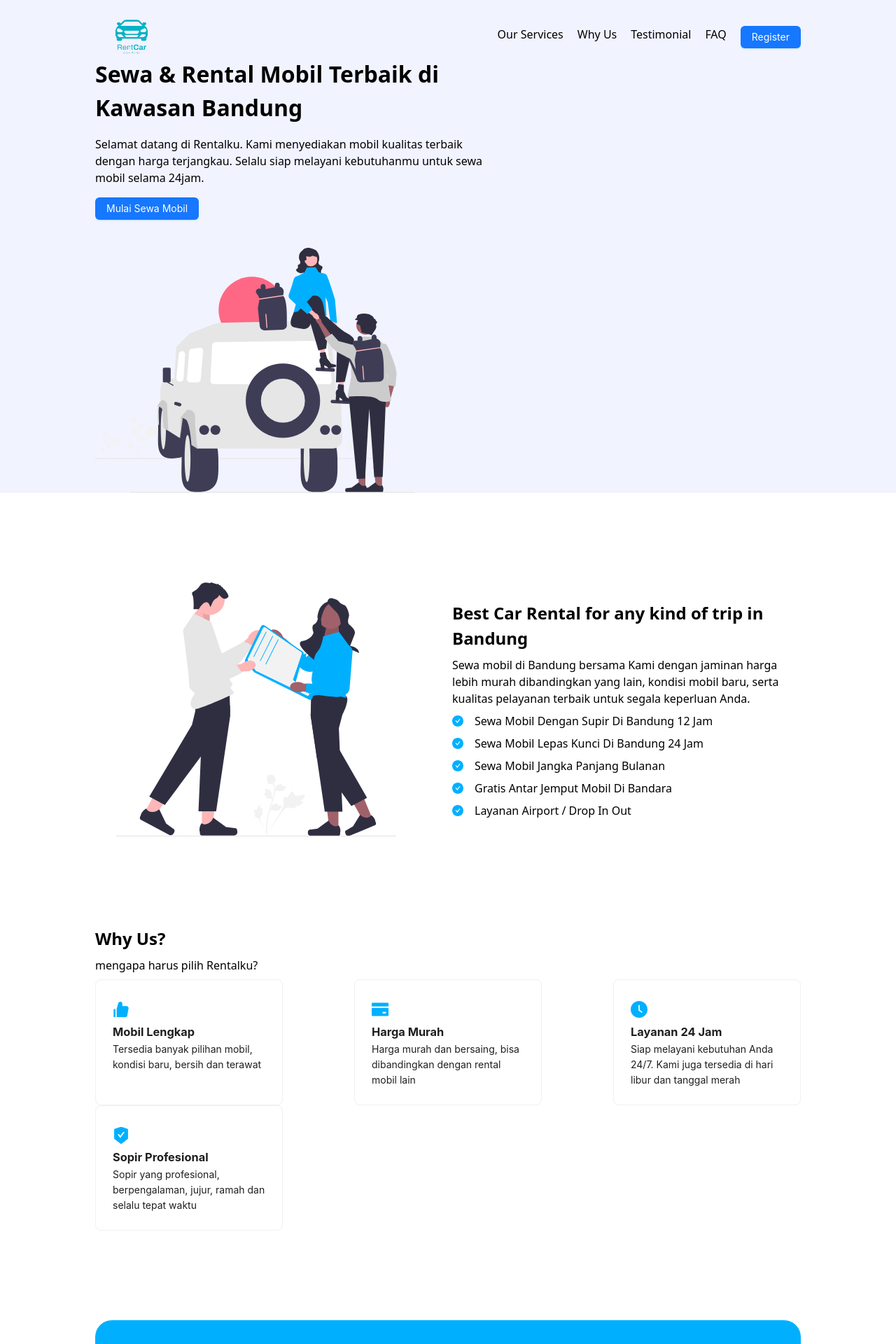
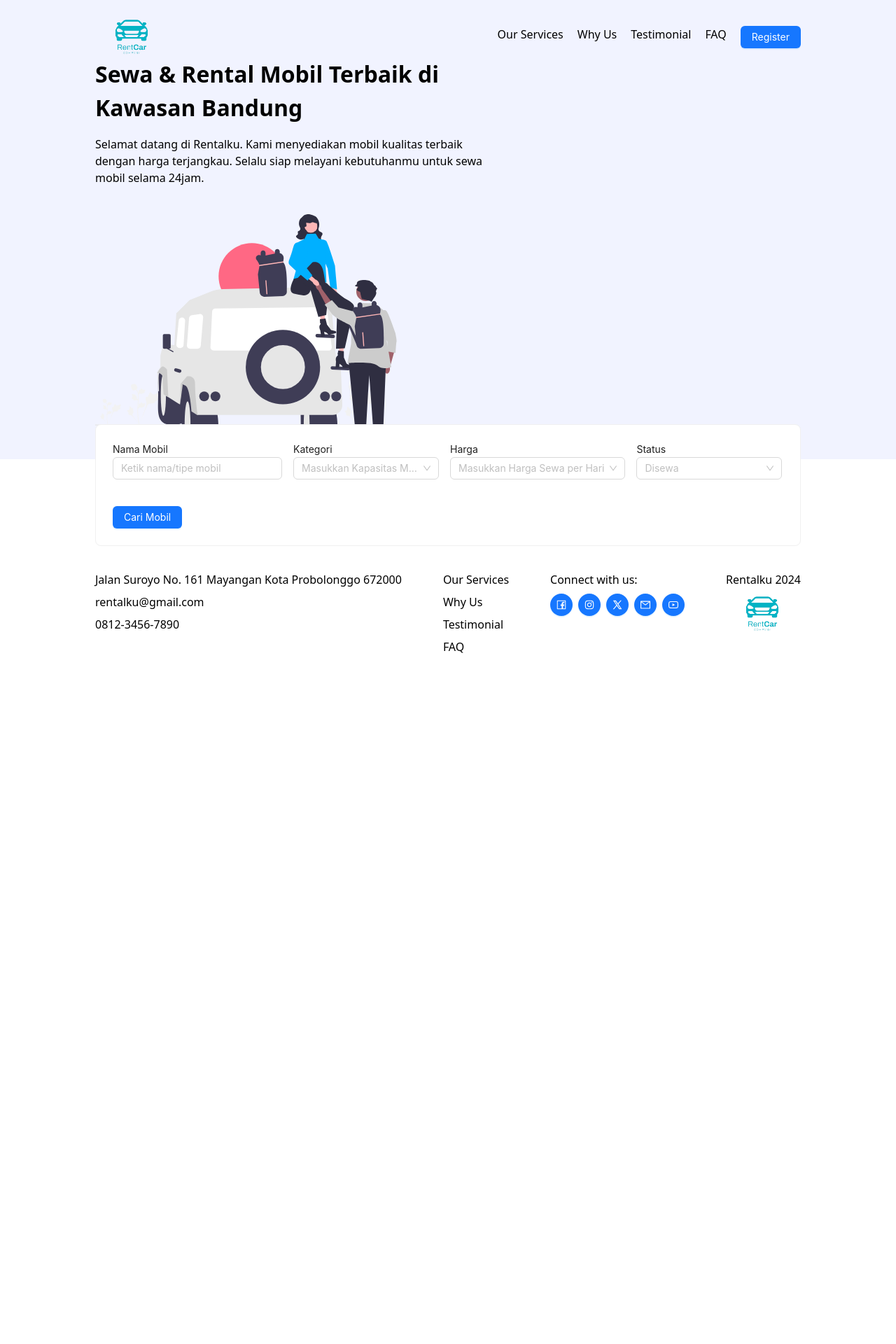
Before and after one commit to mirfanwebdev/rentalku, a React (Vite) app: page / in a window 1280 px wide. Shown: the top 1920 px of the page at 70% size. After the commit the page ends 976 px from the top, so only its background shows below. Built offline with nearby package versions, Linux system fonts and the light colour scheme.

Commit message:
add car search page

```diff
--- a/src/App.tsx
+++ b/src/App.tsx
@@ -3,33 +3,15 @@
 // import viteLogo from '/vite.svg'
 import './App.scss'
 import LandingPage from './pages/LandingPages'
+import SearchPage from './pages/SearchPage'
 
 function App() {
   // const [count, setCount] = useState(0)
 
   return (
     <>
-      <LandingPage/>
-      {/* <div>
-        <a href="https://vitejs.dev" target="_blank">
-          <img src={viteLogo} className="logo" alt="Vite logo" />
-        </a>
-        <a href="https://react.dev" target="_blank">
-          <img src={reactLogo} className="logo react" alt="React logo" />
-        </a>
-      </div>
-      <h1>Vite + React</h1>
-      <div className="card">
-        <button onClick={() => setCount((count) => count + 1)}>
-          count is {count}
-        </button>
-        <p>
-          Edit <code>src/App.tsx</code> and save to test HMR
-        </p>
-      </div>
-      <p className="read-the-docs">
-        Click on the Vite and React logos to learn more
-      </p> */}
+      {/* <LandingPage /> */}
+      <SearchPage/>
     </>
   )
 }
--- a/src/component/Footer.tsx
+++ b/src/component/Footer.tsx
@@ -3,7 +3,14 @@ import { ADDRESS, MENU_LIST } from "../lib/constant";
 import { FacebookOutlined, InstagramOutlined, XOutlined, MailOutlined, YoutubeOutlined } from "@ant-design/icons";
 import Logo from "./Logo";
 
-const socMedList = [
+interface SocialMedia {
+    id: number;
+    name: string;
+    link: string;
+    icon: JSX.Element;
+}
+
+const socMedList: SocialMedia[] = [
     {
         id: 1,
         name: 'facebook',
@@ -47,7 +54,7 @@ const Footer = () => {
             <Flex vertical gap='0.5rem'>
                 <p>Connect with us:</p>
                 <Space>
-                    {socMedList.map((item) => (
+                    {socMedList.map((item: SocialMedia) => (
                         <Button
                             type="primary"
                             shape="circle"
--- /dev/null
+++ b/src/component/Header.tsx
@@ -0,0 +1,21 @@
+import { Flex } from "antd";
+import Navbar from "./Navbar";
+
+interface HeaderProps {
+    children: JSX.Element
+}
+
+const Header = ({children}: HeaderProps) => {
+    return (
+        <>
+            <header style={{ backgroundColor: '#F1F3FF', position: 'relative', padding: '1.5rem 8.5rem 0  8.5rem'}}>
+                <Flex justify="space-between" align="center" wrap >
+                    <Navbar/>
+                </Flex>
+                {children}
+            </header>
+        </>
+    )
+}
+
+export default Header;
--- a/src/component/Hero.tsx
+++ b/src/component/Hero.tsx
@@ -1,7 +1,10 @@
-import { Button, Flex } from "antd";
+import { Flex } from "antd";
 import trip from '../assets/trip.svg'
 
-const Hero = () => {
+interface HeroProps {
+    children: JSX.Element;
+}
+const Hero = ({children}: HeroProps) => {
     return (
         <Flex justify="space-between" wrap gap={'2.5rem'}>
             <Flex vertical gap={'1rem'} justify="center" align="flex-start" style={{ maxWidth: '568px' }} >
@@ -10,7 +13,7 @@ const Hero = () => {
                     Selamat datang di Rentalku. Kami menyediakan mobil kualitas terbaik dengan harga terjangkau.
                     Selalu siap melayani kebutuhanmu untuk sewa mobil selama 24jam.
                 </p>
-                <Button type="primary">Mulai Sewa Mobil</Button>
+                {children}
             </Flex>
             {/* <div style={{ height: '350px', position: 'absolute', right: '8.5rem', bottom: '0' }}> */}
             <div style={{ height: '350px' }}>
--- /dev/null
+++ b/src/component/SearchBox.tsx
@@ -0,0 +1,50 @@
+import { Button, Card, Flex, Input, Select } from "antd"
+
+const SearchBox = () => {
+    return (
+        <Card style={{ position: "absolute", top: "-50px"}}>
+            <Flex gap={'1rem'} wrap>
+                <label>
+                    <p>Nama Mobil</p>
+                    <Input type="text" width={'208px'} placeholder="Ketik nama/tipe mobil" />
+                </label>
+                <label>
+                    <p>Kategori</p>
+                    <Select
+                        placeholder="Masukkan Kapasitas Mobil"
+                        options={[
+                        { value: 'small', label: '2-4 orang' },
+                        { value: 'medium', label: '4-6 orang' },
+                        {value: 'large', label: '6-8 orang' }
+                        ]}
+                        style={{ width: '208px' }}
+                    />
+                </label>
+                <label>
+                    <p>Harga</p>
+                    <Select
+                        placeholder="Masukkan Harga Sewa per Hari"
+                        options={[
+                        { value: '40.000', label: '< 400.000' },
+                        { value: '60.000', label: '> 600.000' }
+                        ]}
+                    />
+                </label>
+                <label>
+                    <p>Status</p>
+                    <Select
+                        placeholder="Disewa"
+                        options={[
+                        { value: 'disewa', label: 'Disewa' },
+                        { value: 'tersedia', label: 'Tersedia' }
+                        ]}
+                        style={{ width: '208px' }}
+                    />
+                </label>
+                <Button style={{ marginTop: '22px'}} type="primary">Cari Mobil</Button>
+            </Flex>
+        </Card>
+    )
+}
+
+export default SearchBox
--- a/src/pages/LandingPages/SectionFaq.tsx
+++ b/src/pages/LandingPages/SectionFaq.tsx
@@ -1,7 +1,13 @@
 import { Collapse, Flex } from "antd";
 import { ANSWER_LIST as texts } from "../../lib/constant";
 
-const items = [
+interface FaqItem {
+    key: string;
+    label: string;
+    children: JSX.Element
+}
+
+const items: FaqItem[] = [
     {
         key: '1',
         label: 'Apa saja syarat yang dibutuhkan?',
--- a/src/pages/LandingPages/SectionTestimonial.tsx
+++ b/src/pages/LandingPages/SectionTestimonial.tsx
@@ -42,25 +42,36 @@ const listTestimonials: Testimony[] = [
         content: captionTestimonials[2],
     }
 ]
+
+const Rating = ({ rating }: { rating: number }) => {
+    return (
+        <Space style={{color: '#F9CC00'}}>
+            {[...Array(rating)].map((_, index) => (
+                <StarFilled key={index} />
+            ))}
+        </Space>
+    )
+}
+
+const TestimonyCard = ({ imgUrl, name, age, city, rating, content }: Testimony ) => {
+    return (
+        <Card style={{ backgroundColor: '#F1F3FF' }}>
+            <Flex align="center" gap={'0.5rem'}>
+                <Avatar size={64} src={imgUrl} />
+                <Flex vertical style={{ maxWidth: '260px' }}>
+                    <Rating rating={rating} />
+                    <p>"{content}"</p>
+                    <p style={{fontWeight: 'bold', marginTop: '0.25rem'}}>{name} {age}, {city}</p>
+                </Flex>
+            </Flex>
+        </Card>
+    )
+}
 const Testimonials = () => {
     return (
         <Flex wrap justify="center" gap={'1rem'}>
             {listTestimonials.map((item) => (
-                <Card style={{ backgroundColor: '#F1F3FF' }}>
-                    <Flex align="center" gap={'0.5rem'}>
-                        <Avatar size={64} src={item.imgUrl} />
-                        <Flex vertical style={{maxWidth: '260px' }}>
-                            <Space style={{color: '#F9CC00'}}>
-                            {[...Array(item.rating)].map((_, index) => (
-                                <StarFilled key={index} />
-                            ))}
-                            </Space>
-                            <p>"{item.content}"</p>
-                            <p style={{fontWeight: 'bold', marginTop: '0.25rem'}}>{item.name} {item.age}, {item.city}</p>
-                        </Flex>
-                    </Flex>
-
-                </Card>
+                <TestimonyCard key={item.id} {...item} />
             ))}
         </Flex>
     )
@@ -70,7 +81,7 @@ const SectionTestimonial = () => {
     return (
         <>
             <h2>Testimonial</h2>
-            <p>Berbagai review positif dari beberapa pelanggan kami.</p>
+            <p style={{textAlign: 'center'}}>Berbagai review positif dari beberapa pelanggan kami.</p>
             <Testimonials/>
         </>
  )
--- a/src/pages/LandingPages/SectionWhyUs.tsx
+++ b/src/pages/LandingPages/SectionWhyUs.tsx
@@ -1,4 +1,4 @@
-import { Card, Flex } from "antd";
+import { Card, Row, Col } from "antd";
 import { LikeFilled, CreditCardFilled, ClockCircleFilled, SafetyCertificateFilled } from "@ant-design/icons";
 
 interface CardItem {
@@ -35,20 +35,22 @@ const SectionWhyUs = () => {
         <>
             <h2>Why Us?</h2>
             <p>mengapa harus pilih Rentalku?</p>
-            <Flex justify="space-between" wrap>
+            <Row gutter={[16, 16]}>
                 {cardList.map((item) => (
-                    <Card
-                        key={item.title}
-                        style={{ width: 268 }}
-                    >
+                    <Col key={item.title} xs={24} sm={12} md={8} lg={6}>
+                        <Card
+                        // style={{ width: 268 }}
+                        >
                         <div style={{fontSize: '1.5rem', color: '#00B0FF'}}>
                             {item.icon}
                         </div>
                         <h3 style={{textTransform: 'capitalize'}}>{item.title}</h3>
                         <p>{item.desc}</p>
-                    </Card>
+                        </Card>
+                    </Col>
+
                 ))}
-            </Flex>
+            </Row>
         </>
     )
 }
--- a/src/pages/LandingPages/index.scss
+++ b/src/pages/LandingPages/index.scss
@@ -1,17 +1,17 @@
-header {
-    background-color: #F1F3FF;
-    position: relative;
-    // height: 454px;
-    padding: 1.5rem 8.5rem 0 8.5rem;
-}
+// header {
+//     background-color: #F1F3FF;
+//     position: relative;
+//     // height: 454px;
+//     padding: 1.5rem 8.5rem 0 8.5rem;
+// }
 
-nav {
-    display: flex;
-    justify-content: space-between;
-    align-items: center;
-    flex-wrap: wrap;
-    // padding: 0 1.25rem;
-}
+// nav {
+//     display: flex;
+//     justify-content: space-between;
+//     align-items: center;
+//     flex-wrap: wrap;
+//     // padding: 0 1.25rem;
+// }
 
 section {
     margin: 8rem 8.5rem;
@@ -66,9 +66,13 @@ footer {
     margin: 5rem 8.5rem 2.5rem 8.5rem;
 }
 
-@media screen and (max-width: 768px) {
+@media screen and (max-width: 576px) {
     header {
         padding: 1.5rem 1rem 0 1rem;
+    }
+
+    header nav {
+        display: none;
     }
 
     section, footer, #banner {
--- a/src/pages/LandingPages/index.tsx
+++ b/src/pages/LandingPages/index.tsx
@@ -1,5 +1,5 @@
 import Hero from "../../component/Hero"
-import Navbar from "../../component/Navbar"
+import Header from "../../component/Header"
 import Footer from "../../component/Footer"
 import SectionOurServices from "./SectionOurServices"
 import SectionWhyUs from "./SectionWhyUs"
@@ -25,12 +25,11 @@ const Banner = () => {
 const LandingPage = () => {
     return (
         <>
-            <header>
-                <nav>
-                    <Navbar />
-                </nav>
-                <Hero/>
-            </header>
+            <Header>
+                <Hero>
+                    <Button type="primary">Mulai Sewa Mobil</Button>
+                </Hero>
+            </Header>
             <main>
                 <section id="ourservices">
                     <SectionOurServices/>
--- /dev/null
+++ b/src/pages/SearchPage/index.scss
@@ -0,0 +1,16 @@
+main {
+    margin: 0 8.5rem;
+    display: flex;
+    justify-content: center;
+    position: relative;
+}
+label {
+    display: block;
+}
+footer {
+    display: flex;
+    flex-wrap: wrap;
+    justify-content: space-between;
+    gap: 1.5rem;
+    margin: 10rem 8.5rem 2.5rem 8.5rem;
+}
--- /dev/null
+++ b/src/pages/SearchPage/index.tsx
@@ -0,0 +1,23 @@
+import Footer from "../../component/Footer";
+import Header from "../../component/Header";
+import Hero from "../../component/Hero";
+import SearchBox from "../../component/SearchBox";
+import './index.scss'
+
+const SearchPage = () => {
+    return (
+        <>
+            <Header>
+                <Hero/>
+            </Header>
+            <main>
+                <SearchBox/>
+            </main>
+            <footer>
+                <Footer/>
+            </footer>
+        </>
+    )
+}
+
+export default SearchPage;
```
